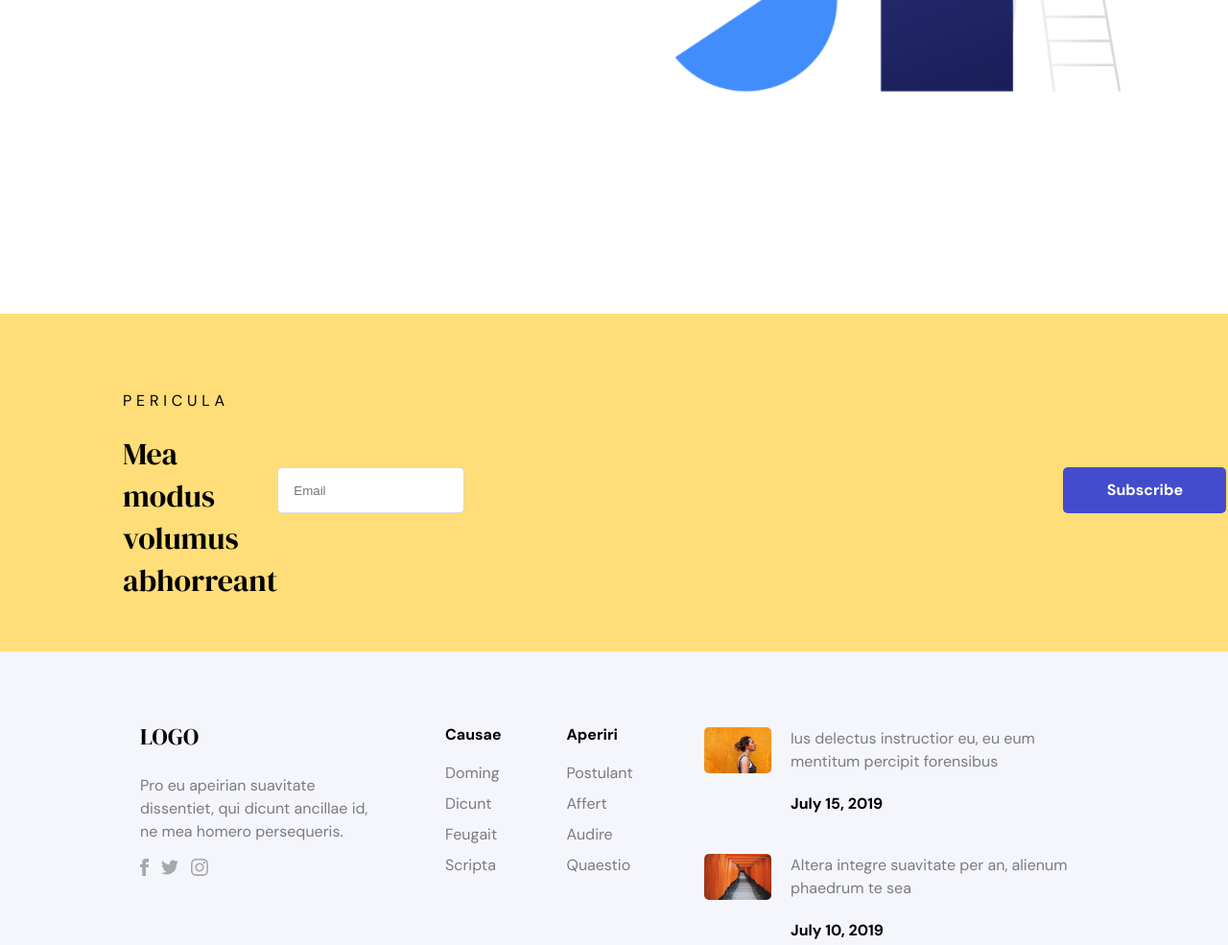
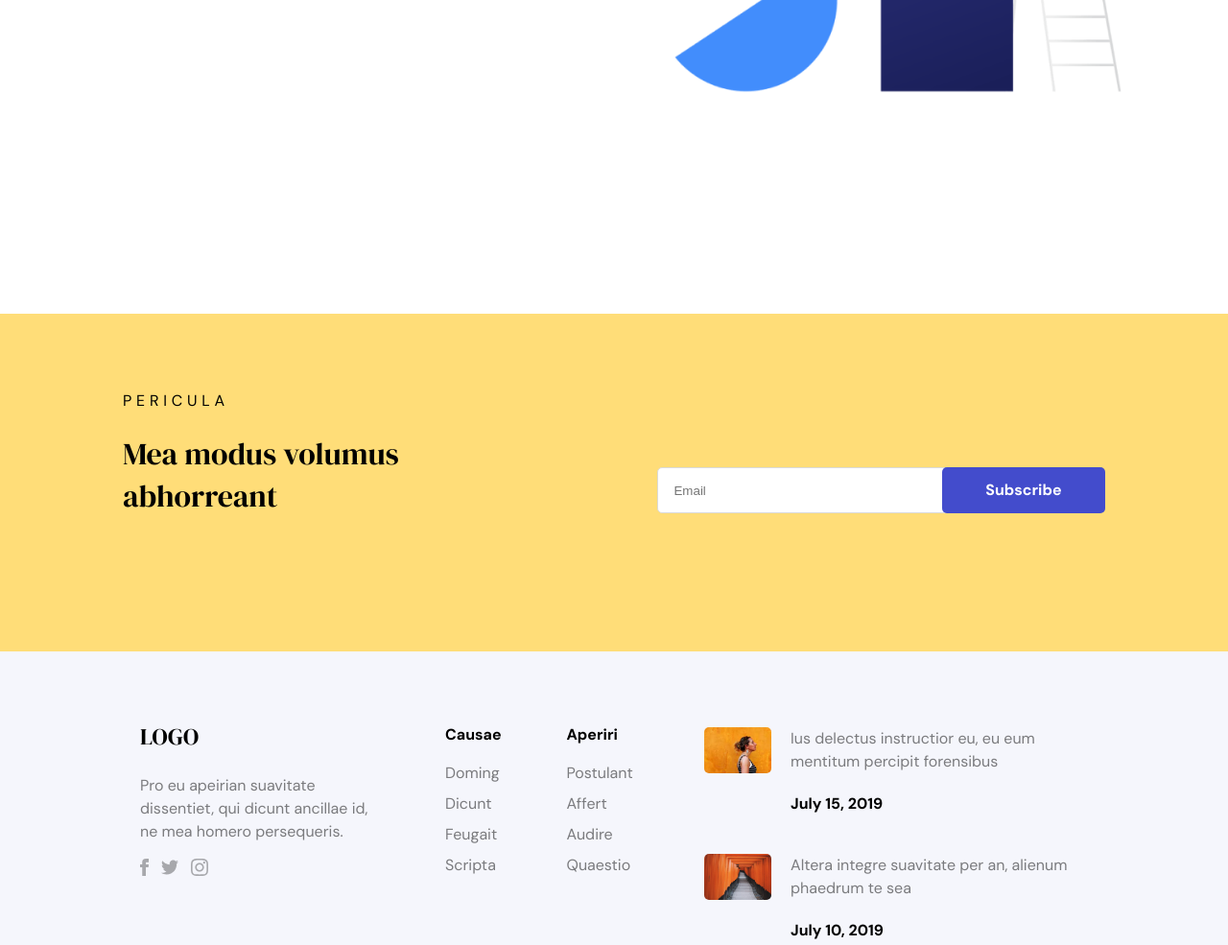
Before and after one commit to Yawer091/vibrant-coding-1234, a website: page SASS/index.html in a window 1280 px wide. Shown: the part 4331-5316 px from the top of the page at 96% size. Drawn offline with nearby package versions, Linux system fonts and the light colour scheme.

Commit message:
fully fixed YCR

```diff
--- a/SASS/_footer.scss
+++ b/SASS/_footer.scss
@@ -61,7 +61,7 @@
 
     .inp {
       margin-top: 132px;
-      width: 80%;
+      // width: 70%;
       flex-shrink: 0;
 
       @media all and (max-width: $mobile) {
@@ -70,7 +70,7 @@
       }
 
       input {
-        // width: 30%\\;
+        width: 210%;
 
         height: 48px;
         border-radius: 5px;
--- a/SASS/_yawe.scss
+++ b/SASS/_yawe.scss
@@ -108,7 +108,7 @@
     }
   }
 
-  @media all and (min-width: 100px) and (max-width: 375px) {
+  @media all and (max-width: 375px) {
     .pr {
       flex-direction: column;
       max-width: 100%;
```
Also changed, not shown: SASS/styles.css, 1 other file.
